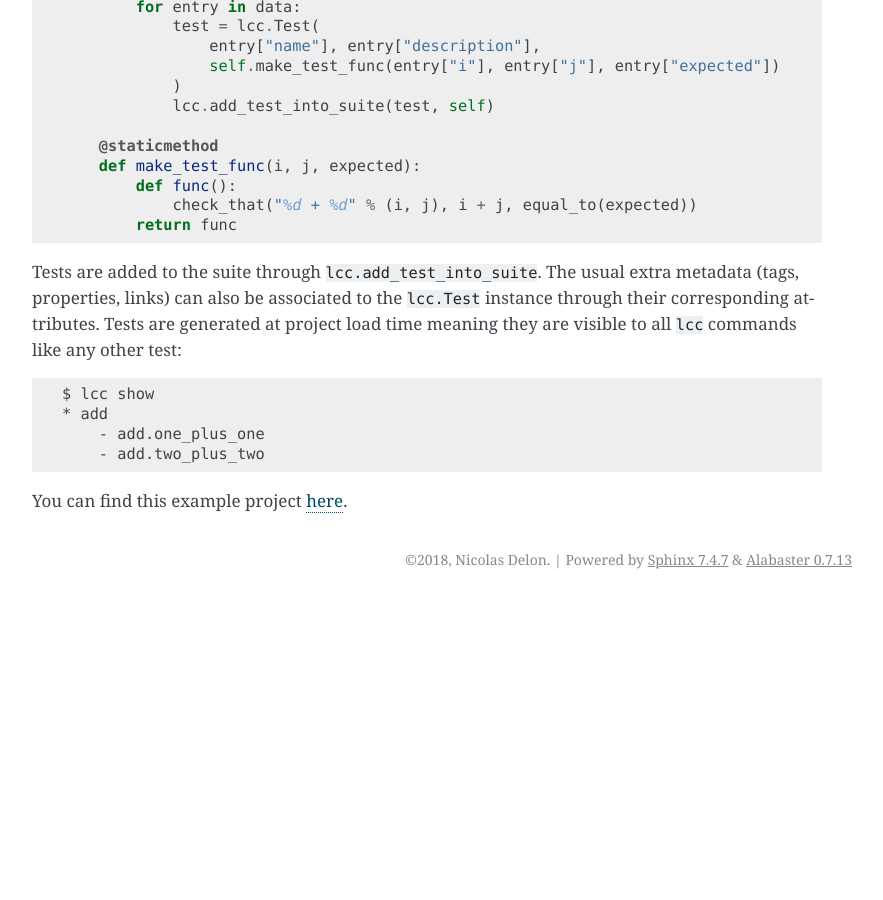
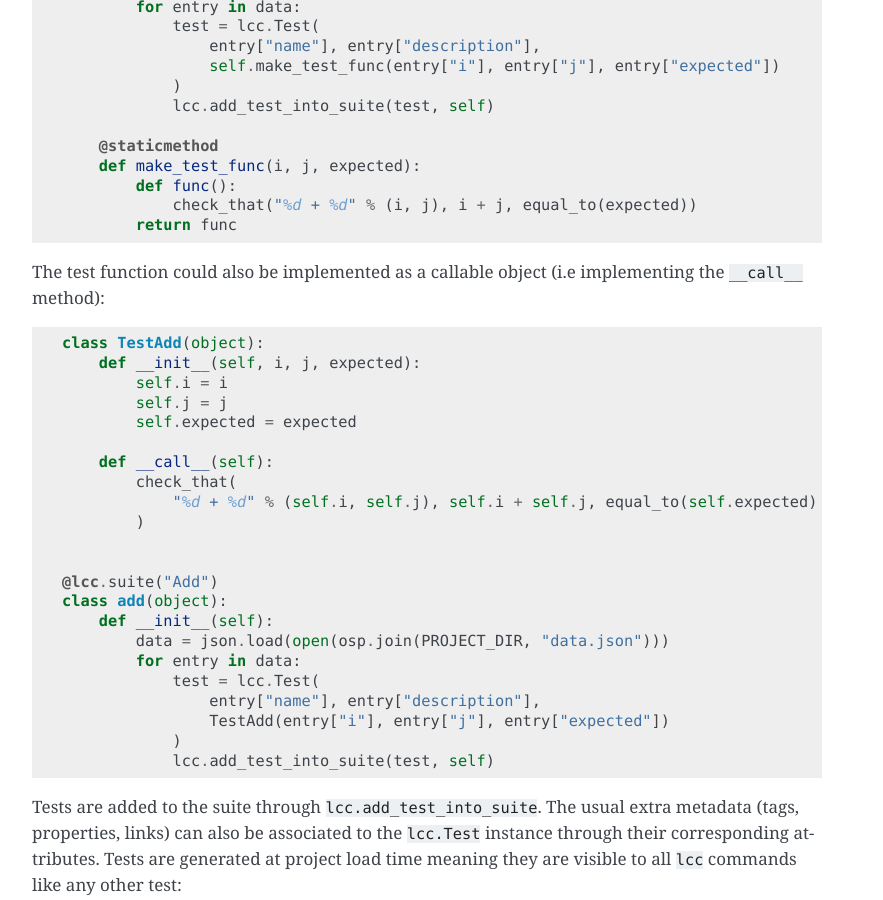
Before and after one commit to lemoncheesecake/lemoncheesecake, a Sphinx documentation site: the page built from doc/ddt.rst, in a window 1280 px wide and 900 px high, scrolled down 1136 px. Shown: the whole window, without its empty margins (363-1246 px from the left). Built offline with Sphinx 7.4.7, drawn with Linux system fonts in a browser that asks for light colours; before the commit the page ends 1735 px from its top, so only the background shows below that.

Commit message:
doc: in ddt section, add a version of the code example that uses __call__

```diff
--- a/doc/ddt.rst
+++ b/doc/ddt.rst
@@ -72,6 +72,32 @@ The test suite module (the ``suites/add.py`` file):
                 check_that("%d + %d" % (i, j), i + j, equal_to(expected))
             return func
 
+The test function could also be implemented as a callable object (i.e implementing the ``__call__`` method):
+
+.. code-block:: python
+
+    class TestAdd(object):
+        def __init__(self, i, j, expected):
+            self.i = i
+            self.j = j
+            self.expected = expected
+
+        def __call__(self):
+            check_that(
+                "%d + %d" % (self.i, self.j), self.i + self.j, equal_to(self.expected)
+            )
+
+
+    @lcc.suite("Add")
+    class add(object):
+        def __init__(self):
+            data = json.load(open(osp.join(PROJECT_DIR, "data.json")))
+            for entry in data:
+                test = lcc.Test(
+                    entry["name"], entry["description"],
+                    TestAdd(entry["i"], entry["j"], entry["expected"])
+                )
+                lcc.add_test_into_suite(test, self)
 
 Tests are added to the suite through ``lcc.add_test_into_suite``. The usual extra metadata (tags, properties, links)
 can also be associated to the ``lcc.Test`` instance through their corresponding attributes.
```
Also changed, not shown: 1 other file.
